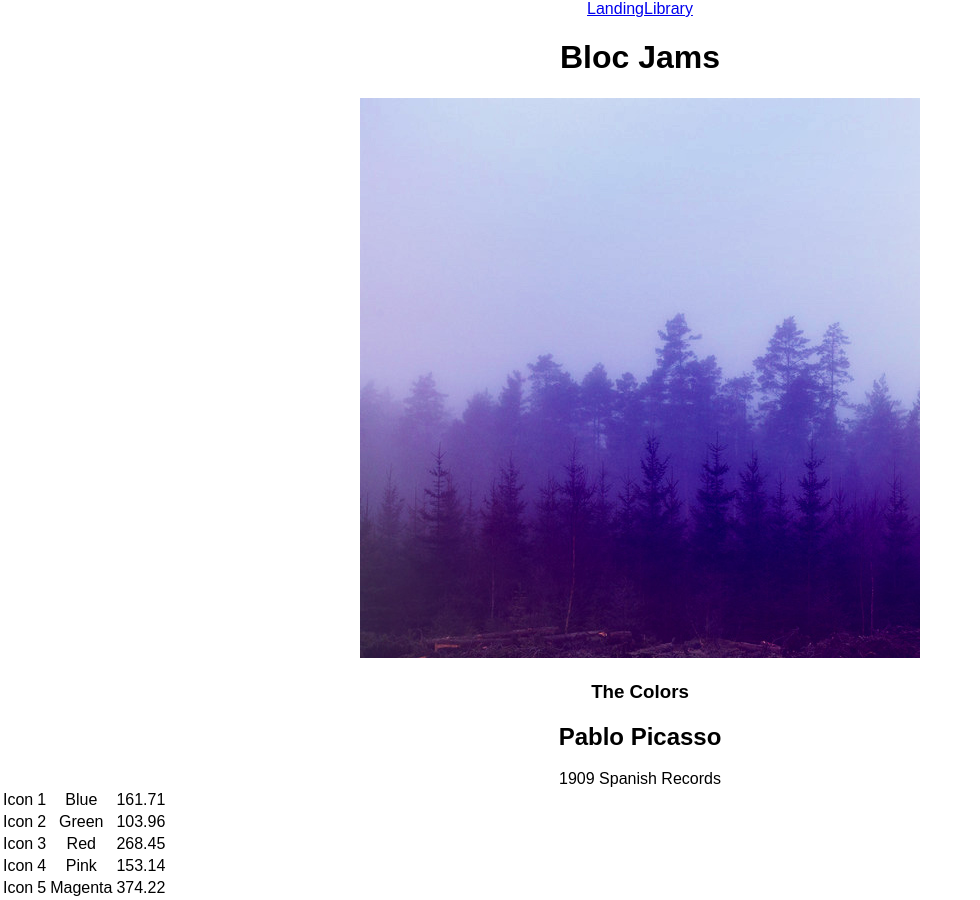
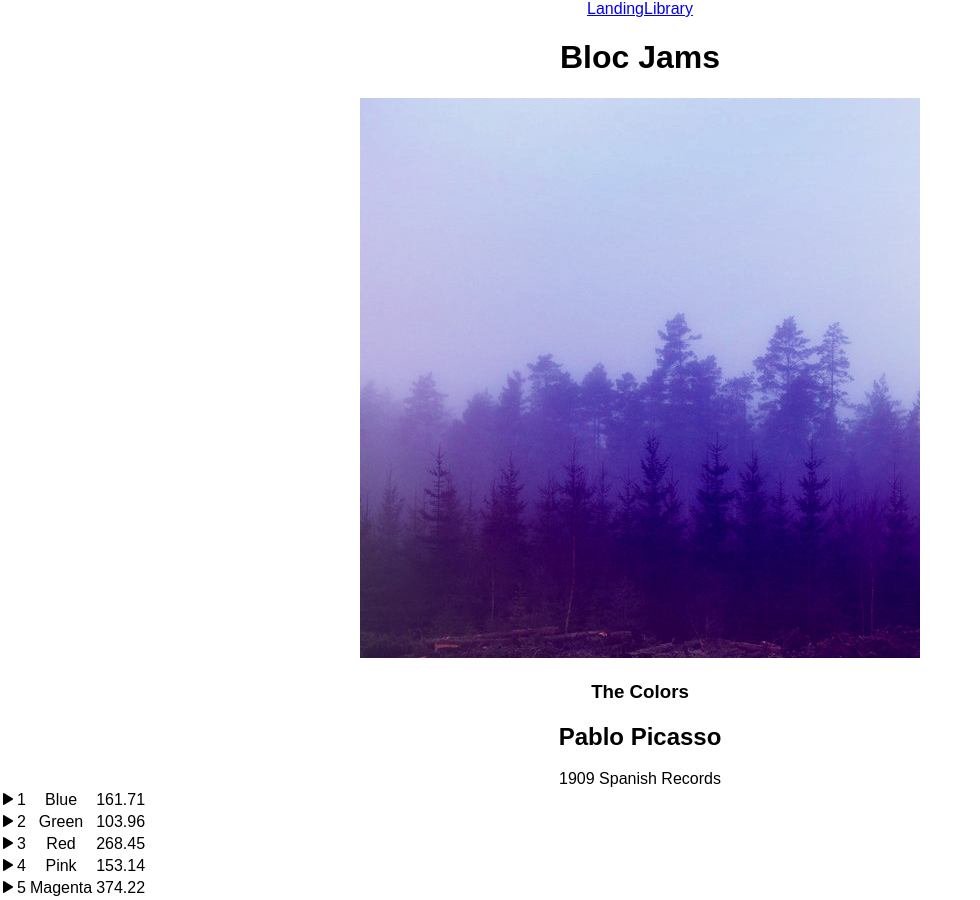
Before and after one commit to EdwardRBurton/Bloc-jams-react, a React (Create React App) app: page /album/the-colors in a window 1280 px wide. Shown: the whole page, without its empty margins (0-980 px from the left). Built offline with nearby package versions, Linux system fonts and the light colour scheme.

Commit message:
Assignment 6 revised and commplete

```diff
--- a/public/index.html
+++ b/public/index.html
@@ -10,7 +10,7 @@
     -->
     <link rel="manifest" href="%PUBLIC_URL%/manifest.json">
     <link rel="shortcut icon" href="%PUBLIC_URL%/favicon.ico">
-    <link rel="ionicons" href="http://code.ionicframework.com/ionicons/2.0.1/css/ionicons.min.css">
+    <link rel="stylesheet" href="http://code.ionicframework.com/ionicons/2.0.1/css/ionicons.min.css">
     <!--
       Notice the use of %PUBLIC_URL% in the tags above.
       It will be replaced with the URL of the `public` folder during the build.
--- a/src/components/Album.js
+++ b/src/components/Album.js
@@ -36,7 +36,7 @@ class Album extends Component {
                 {
                   this.state.album.songs.map( (album, index) =>
                     <tr>
-                      <td className="ion-play">Icon</td>
+                      <td className="ion-play"></td>
                       <td id="song-number"> {index + 1} </td>
                       <td id="song-title"> {this.state.album.songs[index].title}</td>
                       <td id="song-duration"> {this.state.album.songs[index].duration}</td>
```
Also changed, not shown: 1 other file (tests, documents, lock files or other folders).
